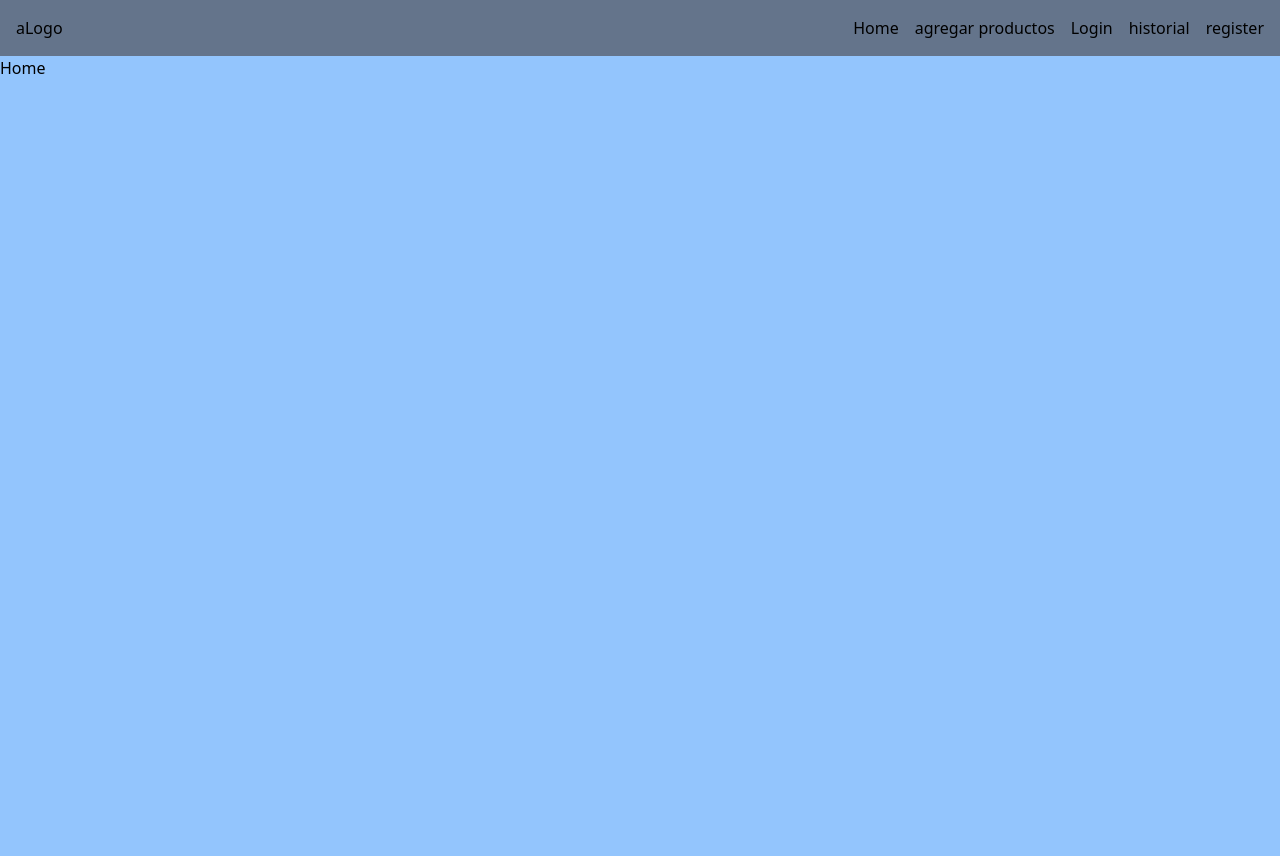
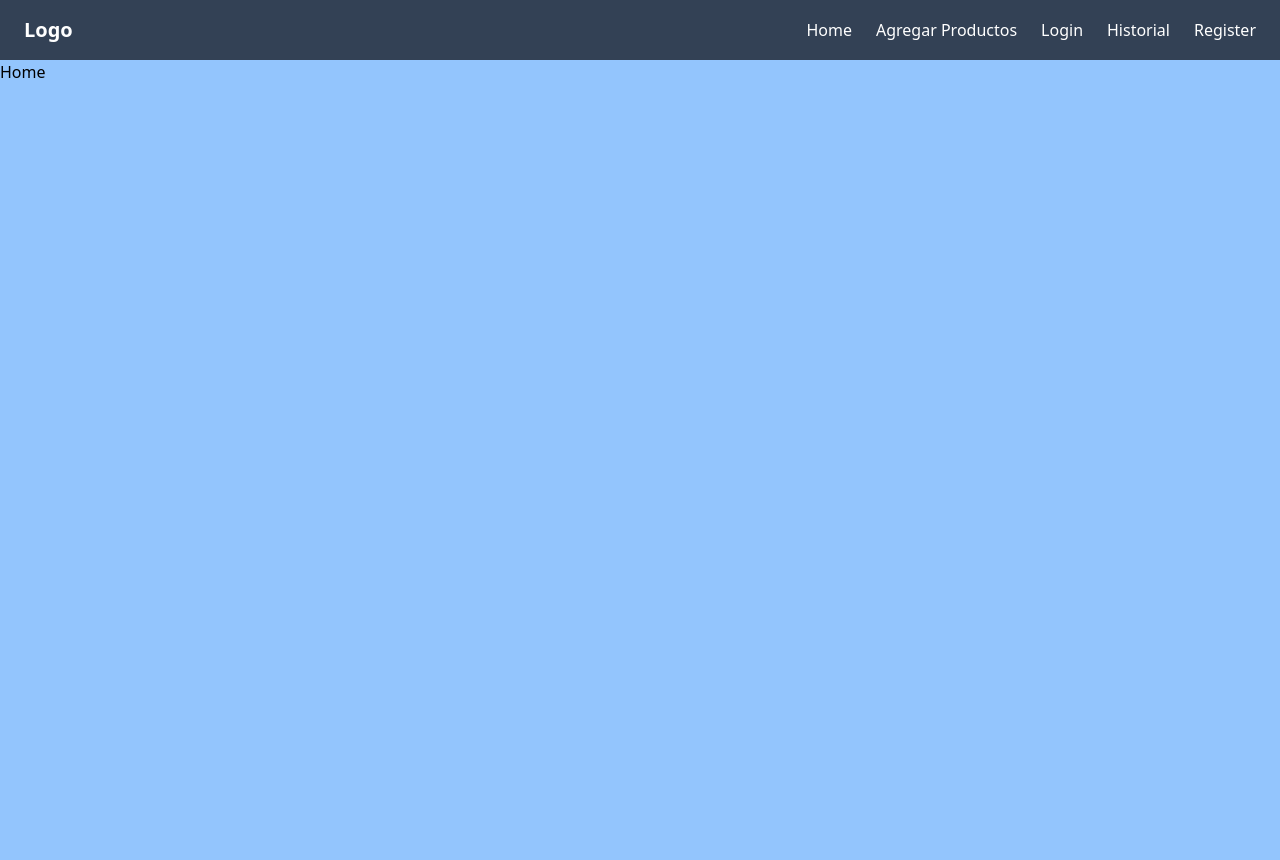
Before and after one commit to Kevin-ORojas/ShopWise, a React (Vite) app: page / in a window 1280 px wide. Built offline with nearby package versions, Linux system fonts and the light colour scheme.

Commit message:
nav style

```diff
--- a/src/components/Navbar/Nav.jsx
+++ b/src/components/Navbar/Nav.jsx
@@ -1,18 +1,49 @@
 import React from "react";
 import { Link } from "react-router-dom";
 import { usePurchaseHistory } from "../../hook/usePurchaseHistory";
-import { HistoriPurchase } from "../HistoriPurchase/HistoriPurchase";
 
 export const Nav = () => {
+  // Puedes agregar lógica aquí para manejar el historial si es necesario
+  const { historiPurchase } = usePurchaseHistory();
+
   return (
-    <nav className="w-full flex items-center  py-4 bg-slate-500 px-4">
-      a<p>Logo</p>
-      <div className="flex w-full justify-end gap-4">
-        <Link to={"/"}>Home</Link>
-        <Link to={"/products"}>agregar productos</Link>
-        <Link to={"/login"}>Login</Link>
-        <Link to="/historial">historial</Link>
-        <Link to={"/register"}>register</Link>
+    <nav className="bg-slate-700 shadow-lg">
+      <div className="container mx-auto flex justify-between items-center py-4 px-6">
+        <div className="text-white text-xl font-bold">
+          <p>Logo</p>
+        </div>
+        <div className="flex space-x-6">
+          <Link
+            className="text-white hover:text-slate-300 transition duration-200"
+            to={"/"}
+          >
+            Home
+          </Link>
+          <Link
+            className="text-white hover:text-slate-300 transition duration-200"
+            to={"/productos"}
+          >
+            Agregar Productos
+          </Link>
+          <Link
+            className="text-white hover:text-slate-300 transition duration-200"
+            to={"/login"}
+          >
+            Login
+          </Link>
+          <Link
+            className="text-white hover:text-slate-300 transition duration-200"
+            to={"/historia"}
+          >
+            Historial
+          </Link>
+          <Link
+            className="text-white hover:text-slate-300 transition duration-200"
+            to={"/register"}
+          >
+            Register
+          </Link>
+        </div>
       </div>
     </nav>
   );
```
